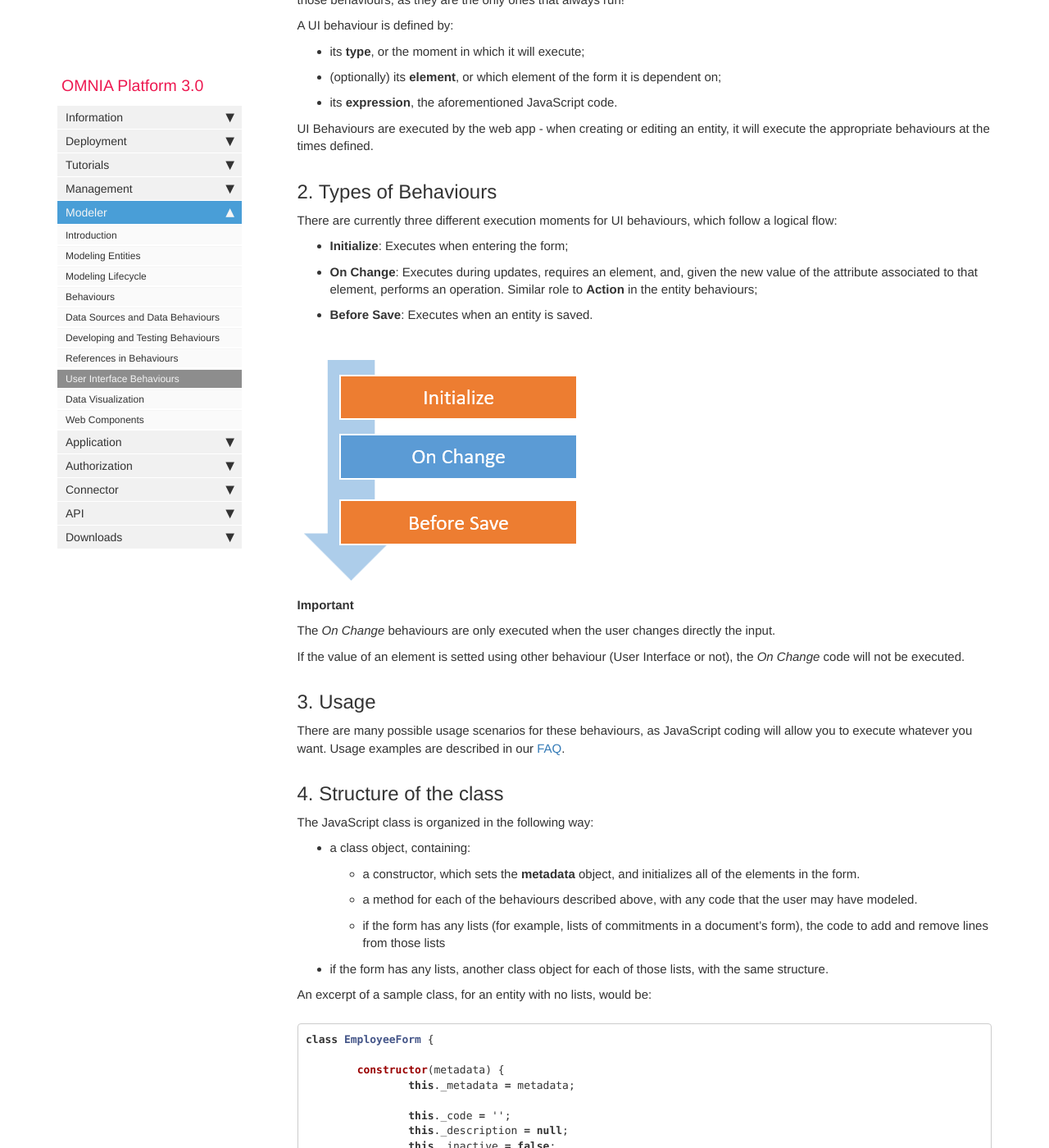
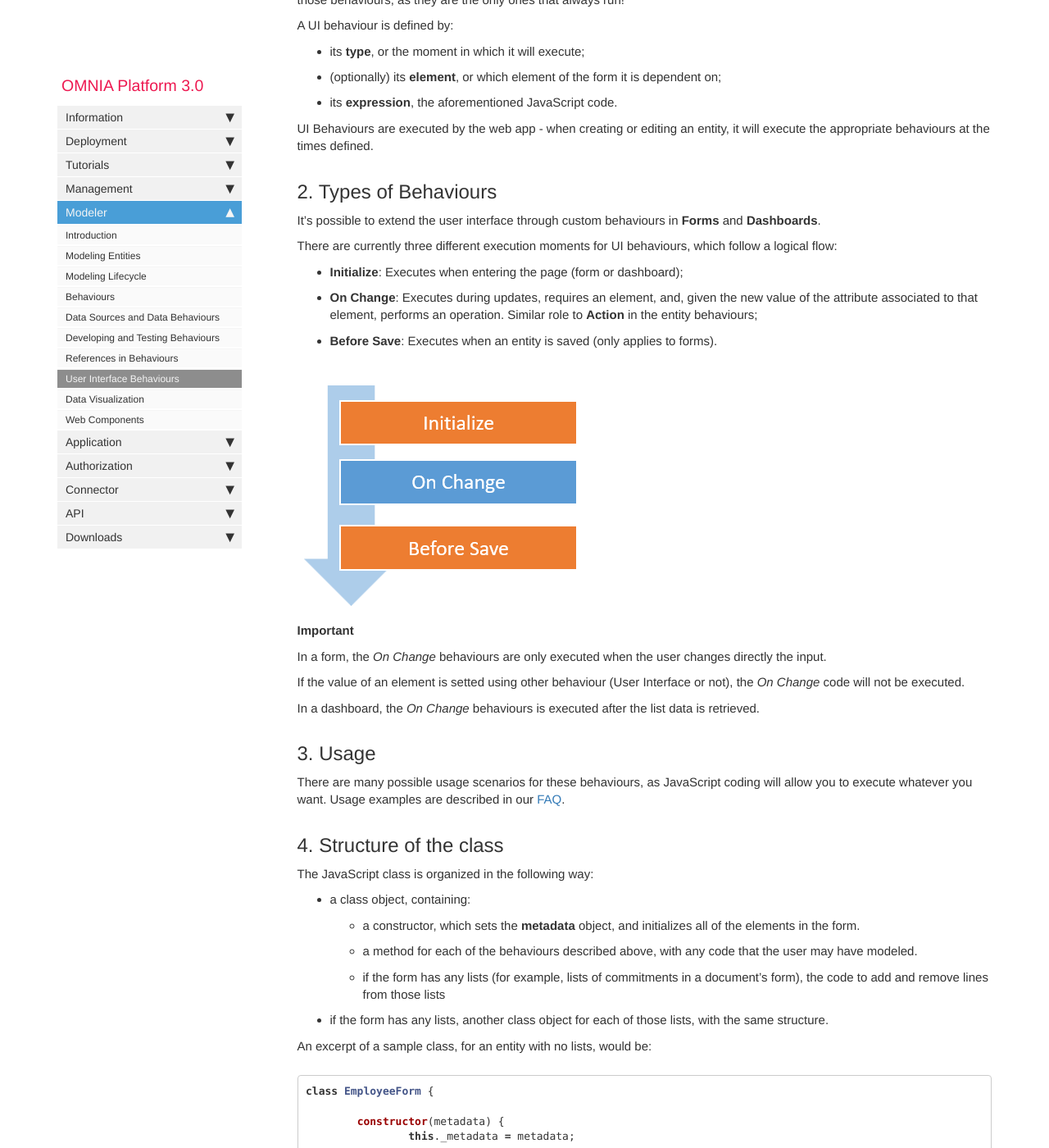
Before and after one commit to daniel8lopes/omnia3, a Jekyll site: the page built from docs/pages/omnia3/Modeler/omnia3_modeler_uibehaviours.md, in a window 1280 px wide and 1400 px high, scrolled down 608 px. Shown: the whole window at 82% size. Built offline with Jekyll 4.4.1, drawn with Linux system fonts in a browser that asks for light colours; nearby versions of some CDN libraries; comment, search, counter and statistics services are not loaded.

Commit message:
Complement UI Behaviours info with dashboards

```diff
--- a/docs/pages/omnia3/Modeler/omnia3_modeler_uibehaviours.md
+++ b/docs/pages/omnia3/Modeler/omnia3_modeler_uibehaviours.md
@@ -26,19 +26,22 @@ UI Behaviours are executed by the web app - when creating or editing an entity,
 
 ## 2. Types of Behaviours
 
+It's possible to extend the user interface through custom behaviours in **Forms** and **Dashboards**.
+
 There are currently three different execution moments for UI behaviours, which follow a logical flow:
-- **Initialize**: Executes when entering the form;
+- **Initialize**: Executes when entering the page (form or dashboard);
 - **On Change**: Executes during updates, requires an element, and, given the new value of the attribute associated to that element, performs an operation. Similar role to **Action** in the entity behaviours;
-- **Before Save**: Executes when an entity is saved.
+- **Before Save**: Executes when an entity is saved (only applies to forms).
 
 ![The behaviour execution lifecycle](images\modeler\UIBehaviourLifecycle.png)
 
 **Important**
 
-The *On Change* behaviours are only executed when the user changes directly the input.
+In a form, the *On Change* behaviours are only executed when the user changes directly the input.
 
 If the value of an element is setted using other behaviour (User Interface or not), the *On Change* code will not be executed.
 
+In a dashboard, the *On Change* behaviours is executed after the list data is retrieved.
 
 ## 3. Usage
 
```
